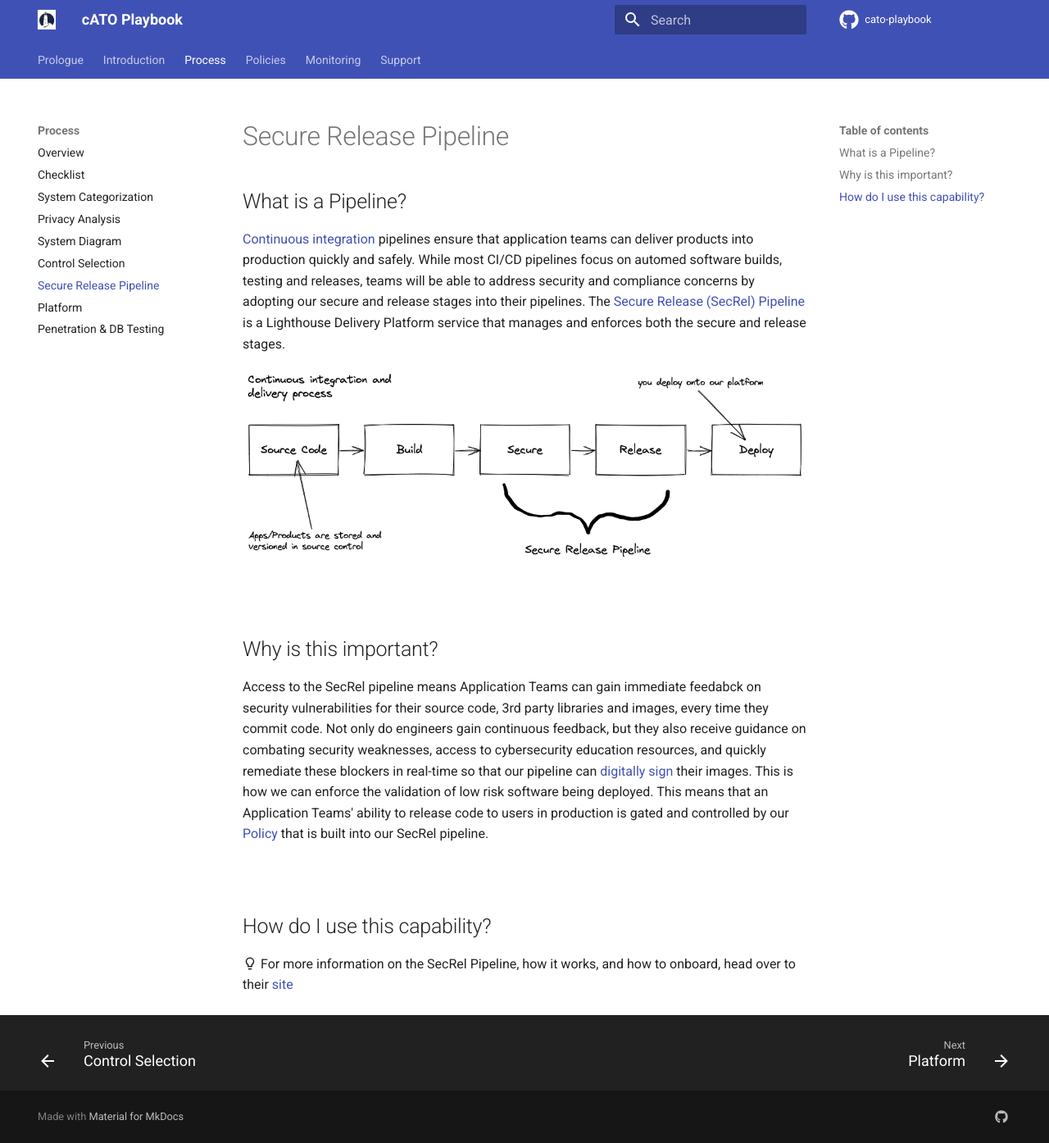
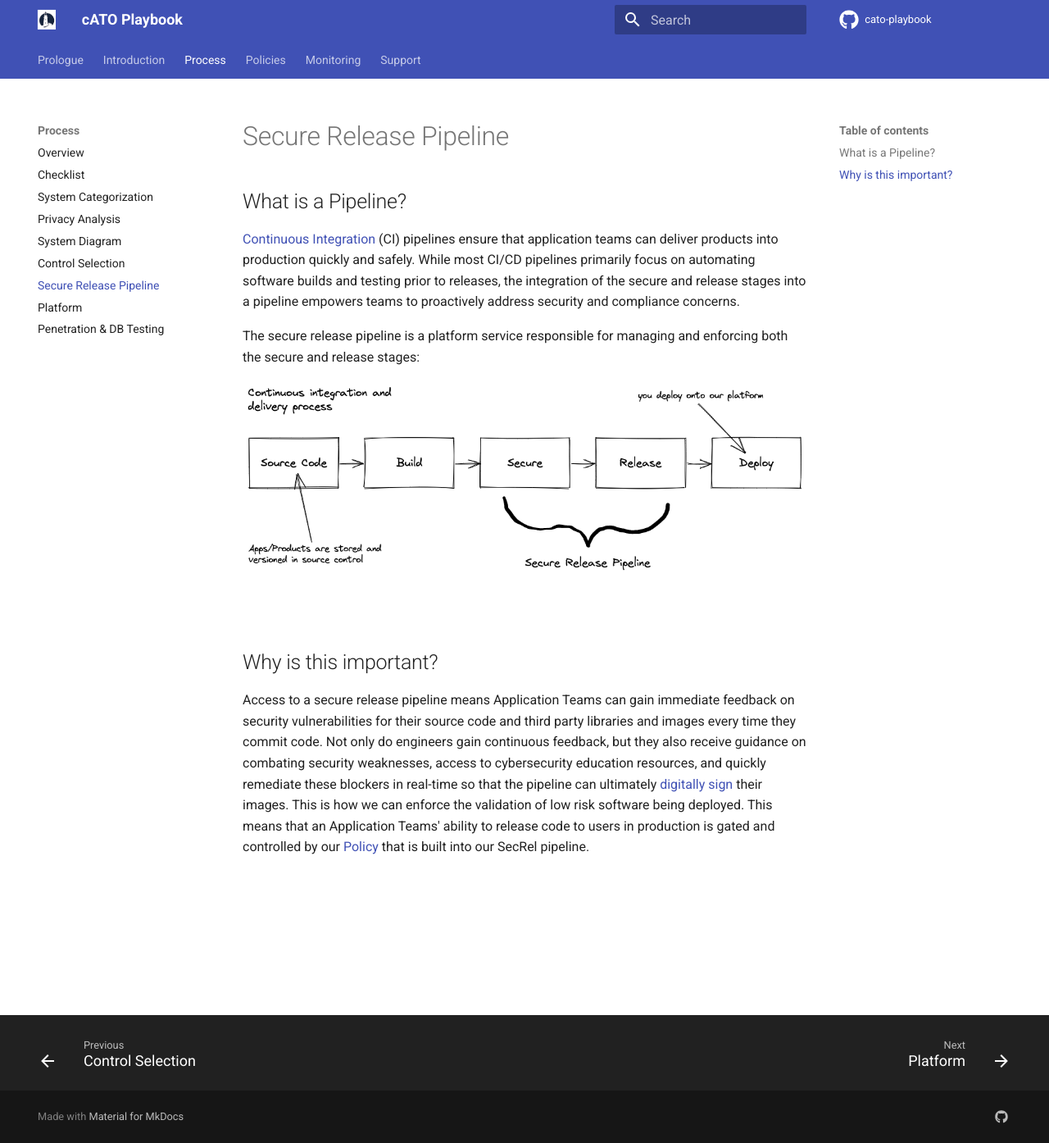
Before and after one commit to rise8-us/cato-playbook, an MkDocs documentation site: the page built from docs/pipeline.md, in a window 1280 px wide and 1394 px high. Shown: the whole window at 82% size. Built offline with MkDocs 1.6.1 and Material for MkDocs 9.7.7, drawn with Linux system fonts in a browser that asks for light colours; comment, search, counter and statistics services are not loaded.

Commit message:
generalize pipeline

```diff
--- a/docs/pipeline.md
+++ b/docs/pipeline.md
@@ -1,16 +1,13 @@
 # Secure Release Pipeline
 
 ## What is a Pipeline?
-[Continuous integration](https://www.martinfowler.com/articles/continuousIntegration.html) pipelines ensure that application teams can deliver products into production quickly and safely. While most CI/CD pipelines focus on automed software builds, testing and releases, teams will be able to address security and compliance concerns by adopting our secure and release stages into their pipelines. The [Secure Release (SecRel) Pipeline](https://department-of-veterans-affairs.github.io/lighthouse-tornado) is a Lighthouse Delivery Platform service that manages and enforces both the secure and release stages.
+[Continuous Integration](https://www.martinfowler.com/articles/continuousIntegration.html) (CI) pipelines ensure that application teams can deliver products into production quickly and safely. While most CI/CD pipelines primarily focus on automating software builds and testing prior to releases, the integration of the secure and release stages into a pipeline empowers teams to proactively address security and compliance concerns.
+
+The secure release pipeline is a platform service responsible for managing and enforcing both the secure and release stages:
 
 ![Pipeline!](images/pipeline.png "CI/CD Pipeline")
 
 <br/>
 
 ## Why is this important?
-Access to the SecRel pipeline means Application Teams can gain immediate feedabck on security vulnerabilities for their source code, 3rd party libraries and images, every time they commit code. Not only do engineers gain continuous feedback, but they also receive guidance on combating security weaknesses, access to cybersecurity education resources, and quickly remediate these blockers in real-time so that our pipeline can [digitally sign](https://csrc.nist.gov/glossary/term/digital_signature) their images. This is how we can enforce the validation of low risk software being deployed. This means that an Application Teams' ability to release code to users in production is gated and controlled by our [Policy](policy.md) that is built into our SecRel pipeline.
-
-<br/>
-
-## How do I use this capability?
-:material-lightbulb-outline: For more information on the SecRel Pipeline, how it works, and how to onboard, head over to their [site](https://department-of-veterans-affairs.github.io/lighthouse-tornado)
+Access to a secure release pipeline means Application Teams can gain immediate feedback on security vulnerabilities for their source code and third party libraries and images every time they commit code. Not only do engineers gain continuous feedback, but they also receive guidance on combating security weaknesses, access to cybersecurity education resources, and quickly remediate these blockers in real-time so that the pipeline can ultimately [digitally sign](https://csrc.nist.gov/glossary/term/digital_signature) their images. This is how we can enforce the validation of low risk software being deployed. This means that an Application Teams' ability to release code to users in production is gated and controlled by our [Policy](policy.md) that is built into our SecRel pipeline.
```
